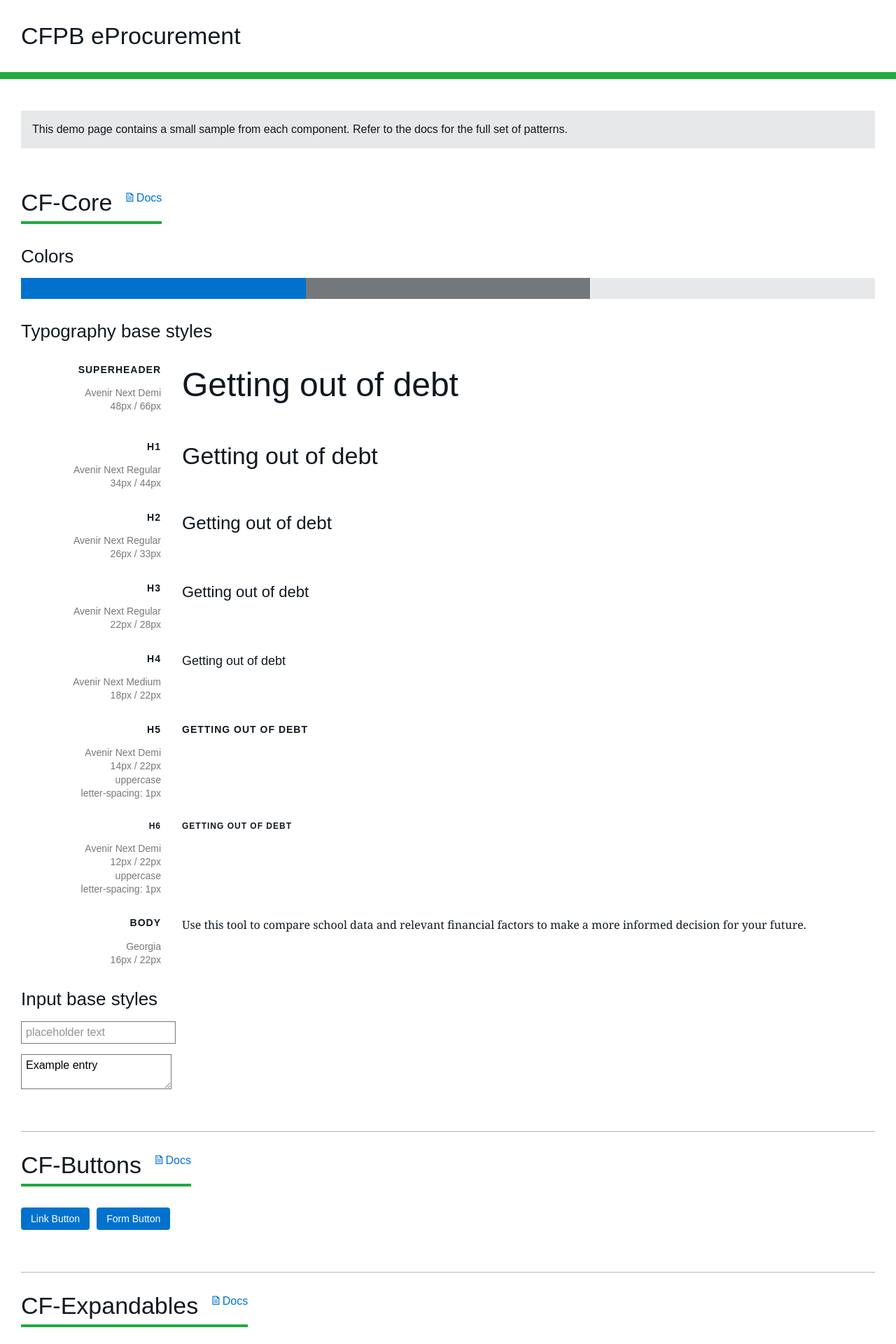
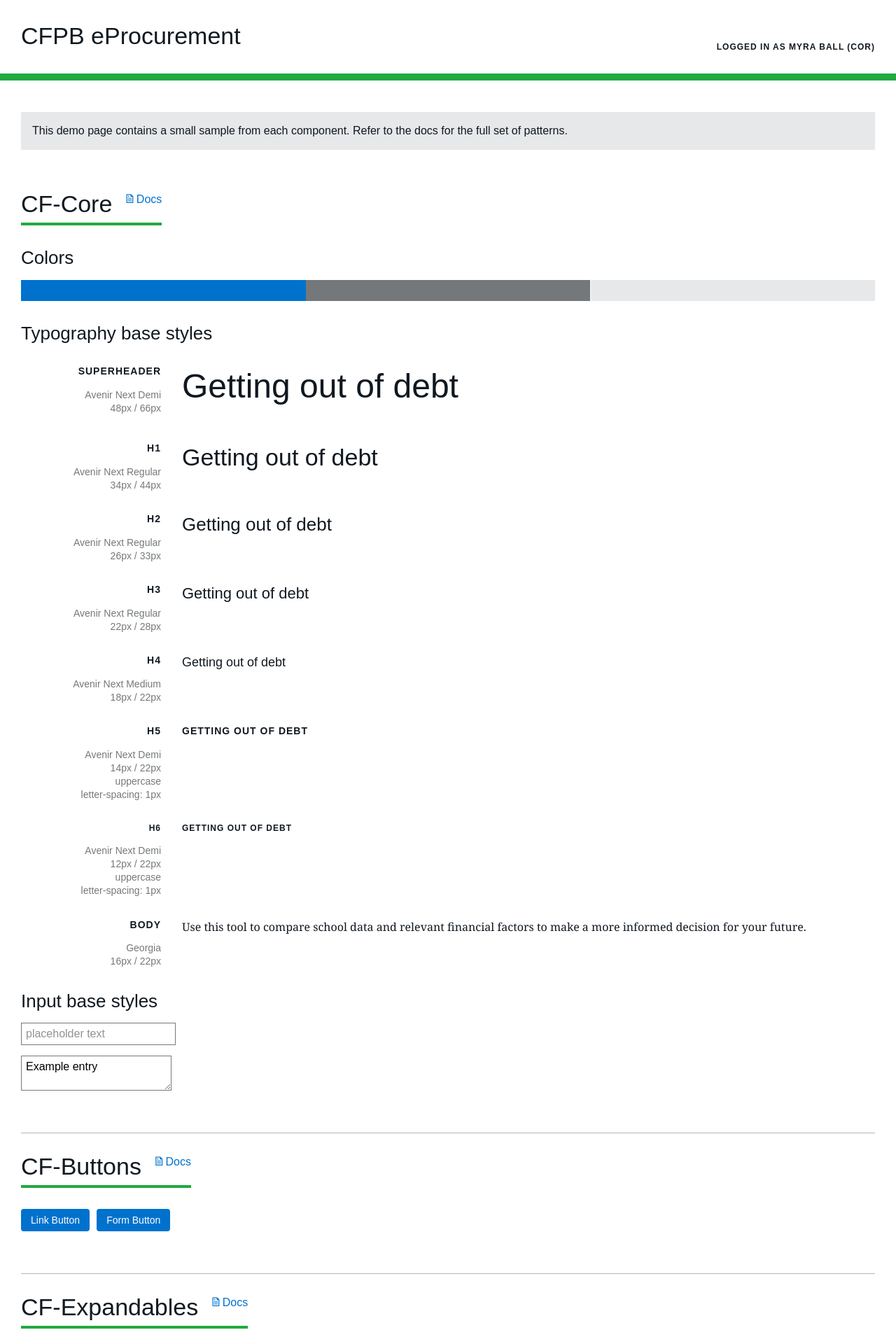
Before and after one commit to 18F/cfpb-eprocurement, a Jekyll site: the page built from index.html, in a window 1280 px wide. Shown: the top 1920 px of the page at 70% size. Built offline with Jekyll 4.4.1, drawn with Linux system fonts in a browser that asks for light colours.

Commit message:
Addresses issue #9

```diff
--- a/_config.yml
+++ b/_config.yml
@@ -1,4 +1,7 @@
 title: CFPB eProcurement
+user: Myra Ball
+role: COR
+
 
 exclude:
 - '*.log'
--- a/_layouts/default.html
+++ b/_layouts/default.html
@@ -26,7 +26,12 @@
 
   <header class="wrapper wrapper__match-content" role="banner">
     <div class="block block__sub">
-      <h1>{{ site.title }}</h1>
+      <div class="header">
+        <h1 class="header__left">{{ site.title }}</h1>
+        <h6 class="header__right">
+          logged in as {{ site.user }} ({{ site.role }})
+        </h6>
+      </div>
     </div>
   </header>
 
--- a/_sass/_layout.scss
+++ b/_sass/_layout.scss
@@ -4,3 +4,23 @@
   margin-right: 0;
   max-width: none;
 }
+
+.header {
+  vertical-align: middle;
+
+  .header__left {
+    float: left;
+    margin-bottom: 0px;
+  }
+
+  .header__right {
+    float: right;
+    margin-bottom: 0px;
+  }
+
+  &:after {
+    clear: both;
+    content: "";
+    display: table;
+  }
+}
--- a/static/js/dashboard.js
+++ b/static/js/dashboard.js
@@ -1,5 +1,4 @@
 (function(exports) {
-
   var plusMinus = d3.format('+d');
 
   var tables = d3.selectAll('table[is=cfpb-sortable-table].events')
```
